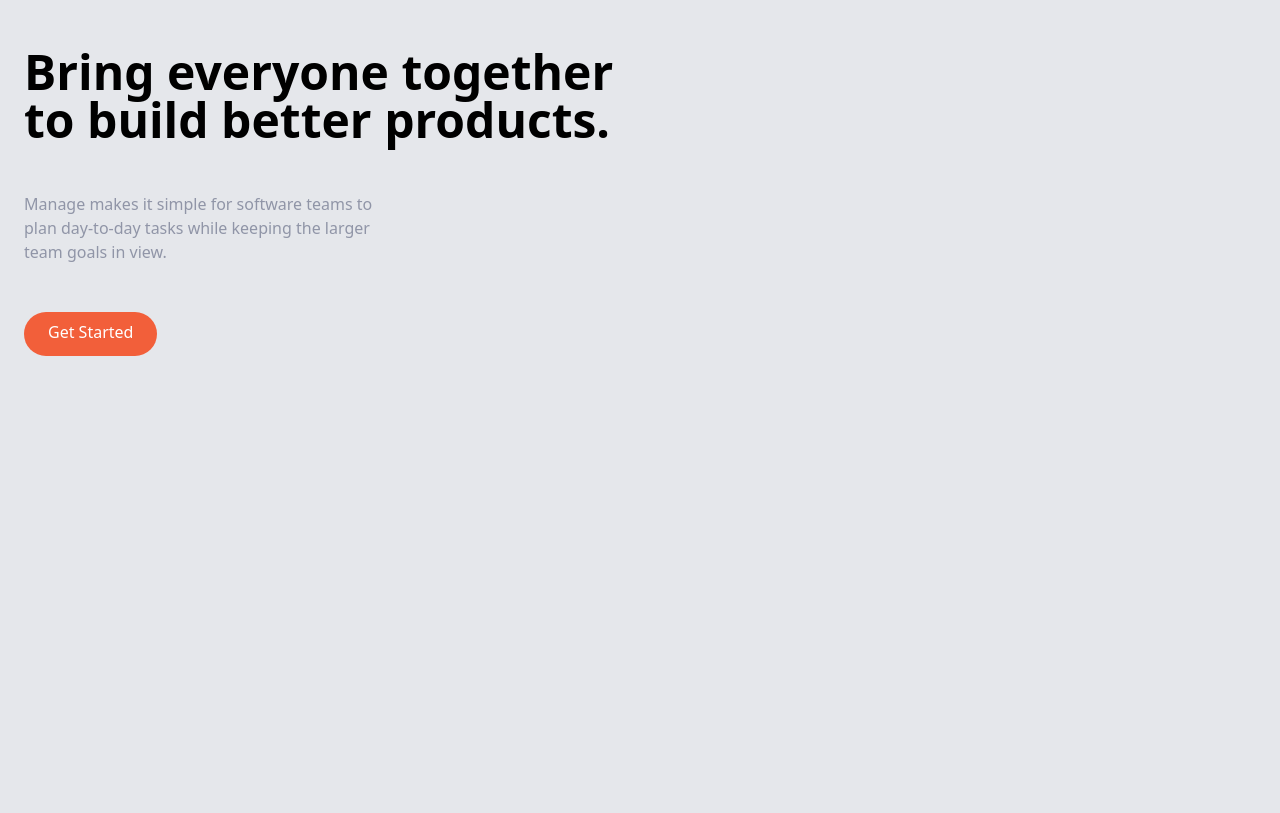
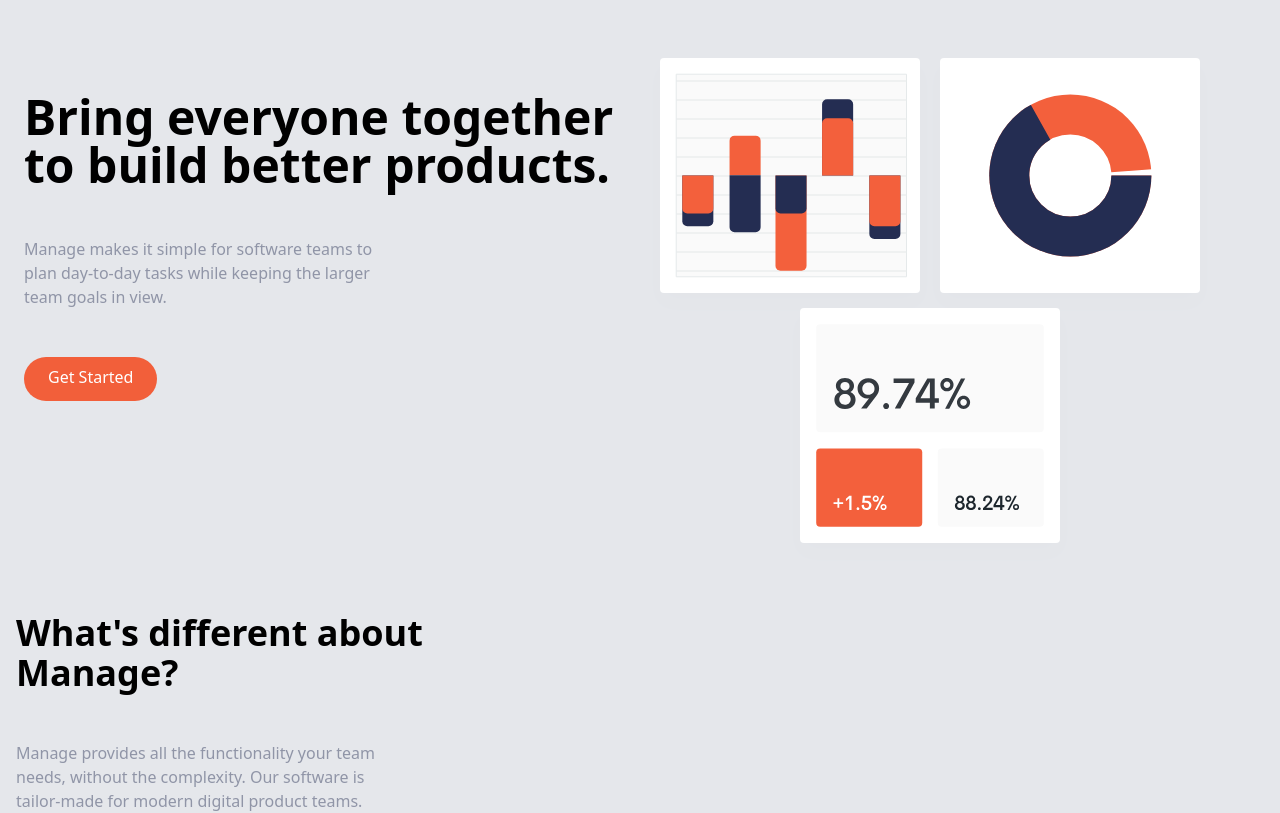
Before and after one commit to EsmaeilSaleh/tailwind, a website: page index.html in a window 1280 px wide. Shown: the part 84-897 px from the top of the page. Before the commit the page ends 800 px from the top, so only its background shows below. Drawn offline with Linux system fonts and the light colour scheme.

Commit message:
features right

```diff
--- a/index.html
+++ b/index.html
@@ -60,6 +60,36 @@
             >
           </div>
         </div>
+        <!-- Image -->
+        <div class="md:w-1/2">
+          <img src="img/illustration-intro.svg" alt="" />
+        </div>
+      </div>
+    </section>
+    <!-- Features -->
+    <section id="features">
+      <!-- Flex container -->
+      <div
+        class="container mx-auto mt-10 flex flex-col space-y-12 px-4 md:flex-row md:space-y-0"
+      >
+        <!-- Whats different -->
+        <div class="flex flex-col space-y-12 md:w-1/2">
+          <h2 class="max-w-md text-center text-4xl font-bold md:text-left">
+            What's different about Manage?
+          </h2>
+          <p class="text-darkGrayishBlue max-w-sm text-center md:text-left">
+            Manage provides all the functionality your team needs, without the
+            complexity. Our software is tailor-made for modern digital product
+            teams.
+          </p>
+        </div>
+        <!-- Numbered list -->
+        <div class="flex flex-col space-y-8 md:w-1/2">
+          <!-- List item 1 -->
+          <div
+            class="flex flex-col space-y-3 md:flex-row md:space-y-0 md:space-x-6"
+          ></div>
+        </div>
       </div>
     </section>
   </body>
```
Also changed, not shown: src/output.css.
